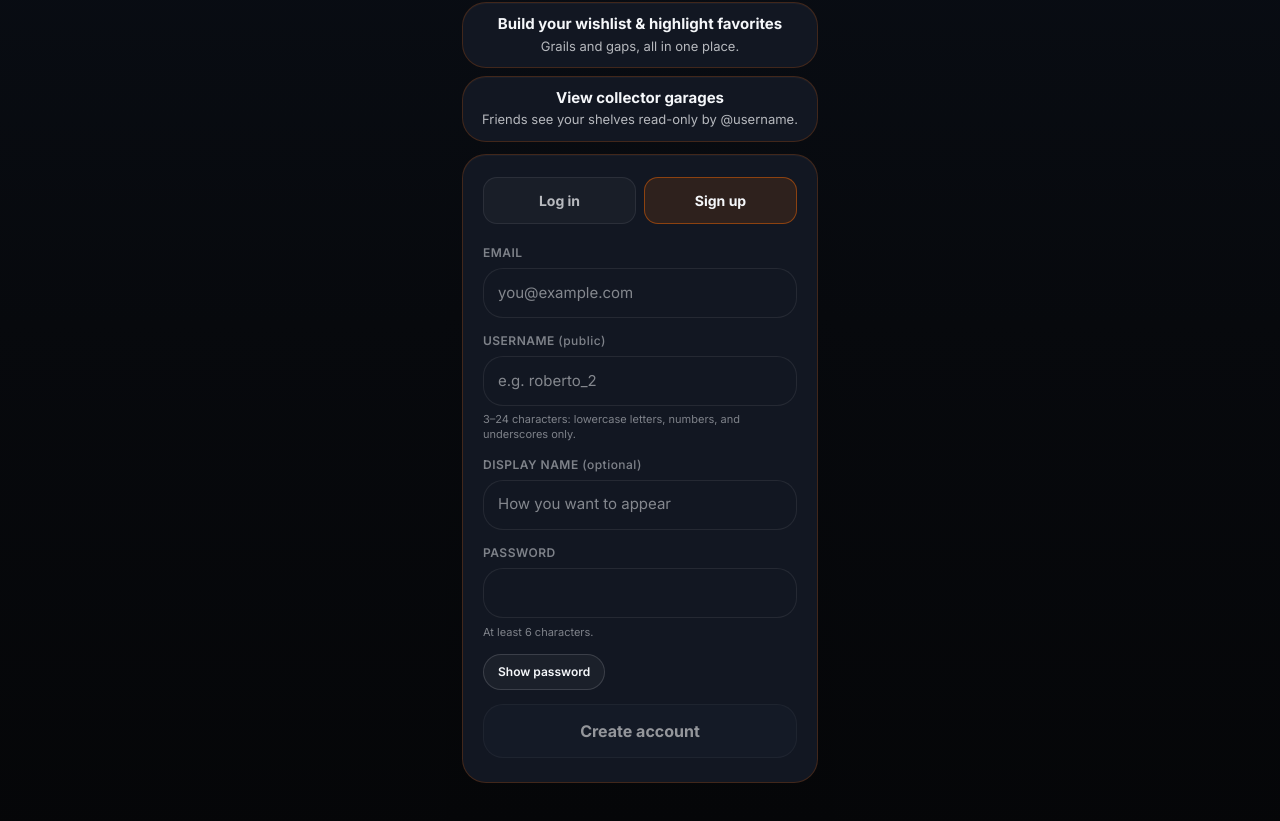
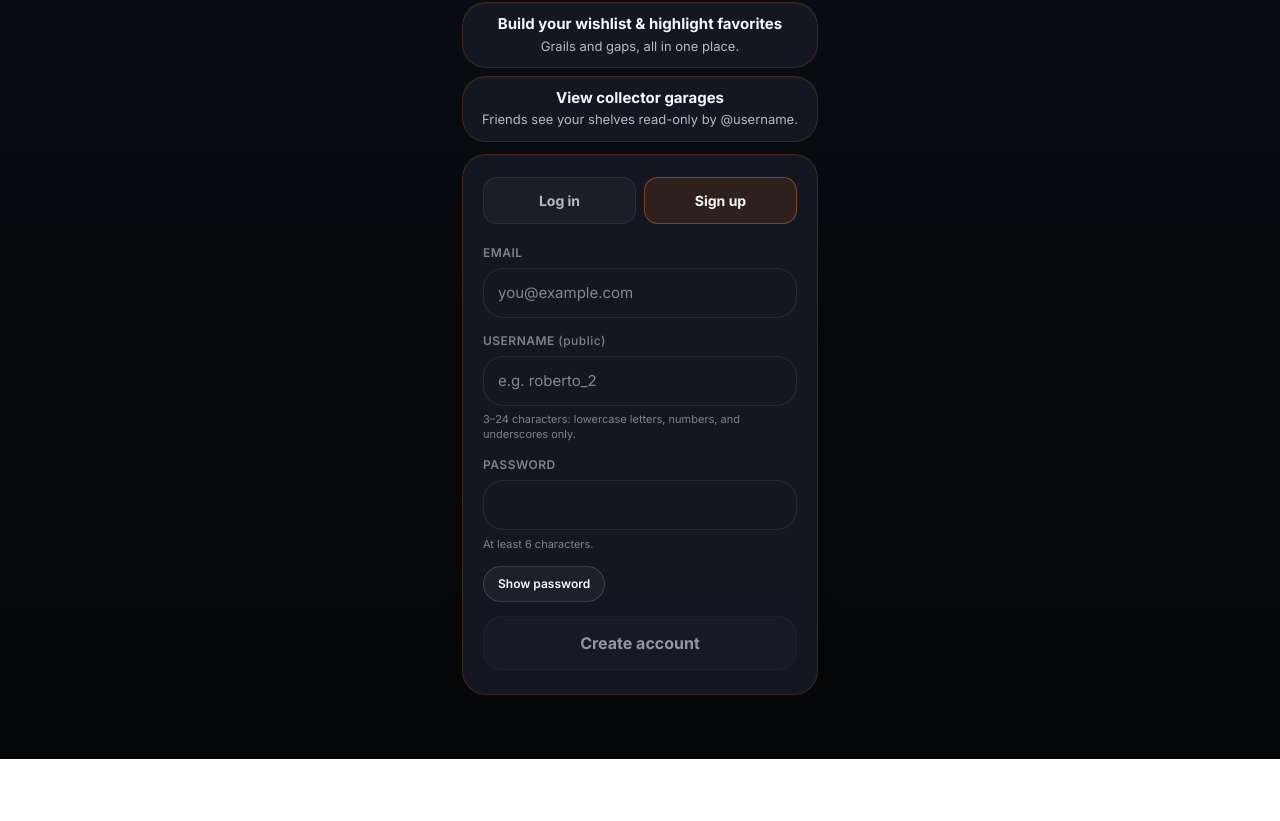
Before and after one commit to fuegodiecasttoys-png/mydiecastgarage, a Next.js app: page /signup in a window 1280 px wide. Shown: the part 530-1351 px from the top of the page. After the commit the page ends 1289 px from the top, so only its background shows below. Built offline with nearby package versions, Linux system fonts and the light colour scheme; no server answers.

Commit message:
Remove display name functionality from AuthExperience component, simplifying user input requirements by using username for display purposes instead.

```diff
--- a/app/components/AuthExperience.tsx
+++ b/app/components/AuthExperience.tsx
@@ -50,7 +50,6 @@ export function AuthExperience({ initialTab }: { initialTab: Tab }) {
   const [email, setEmail] = useState("");
   const [password, setPassword] = useState("");
   const [username, setUsername] = useState("");
-  const [displayName, setDisplayName] = useState("");
   const [loading, setLoading] = useState(false);
   const [showPassword, setShowPassword] = useState(false);
   const [loginError, setLoginError] = useState<string | null>(null);
@@ -124,7 +123,6 @@ export function AuthExperience({ initialTab }: { initialTab: Tab }) {
     setBanner(null);
     const cleanEmail = email.trim().toLowerCase();
     const cleanUsername = normalizeUsernameInput(username);
-    const cleanDisplay = displayName.trim() || null;
 
     if (!cleanEmail || !cleanUsername || !password) {
       setBanner({ kind: "error", text: "Fill in email, username, and password." });
@@ -171,7 +169,7 @@ export function AuthExperience({ initialTab }: { initialTab: Tab }) {
           emailRedirectTo: "https://www.mydiecastgarage.app/auth/callback",
           data: {
             username: cleanUsername,
-            name: cleanDisplay ?? "",
+            name: cleanUsername,
             last_name: "",
           },
         },
@@ -197,7 +195,7 @@ export function AuthExperience({ initialTab }: { initialTab: Tab }) {
           {
             user_id: signData.user.id,
             username: cleanUsername,
-            name: cleanDisplay,
+            name: cleanUsername,
           },
           { onConflict: "user_id" }
         );
@@ -509,20 +507,6 @@ export function AuthExperience({ initialTab }: { initialTab: Tab }) {
                 ) : null}
               </div>
               <div>
-                <label htmlFor="auth-display" style={label}>
-                  Display name <span style={{ textTransform: "none", fontWeight: 500, color: t.textMuted }}>(optional)</span>
-                </label>
-                <input
-                  id="auth-display"
-                  type="text"
-                  autoComplete="name"
-                  placeholder="How you want to appear"
-                  value={displayName}
-                  onChange={(e) => setDisplayName(e.target.value)}
-                  style={inputBase}
-                />
-              </div>
-              <div>
                 <label htmlFor="auth-signup-password" style={label}>
                   Password
                 </label>
```
